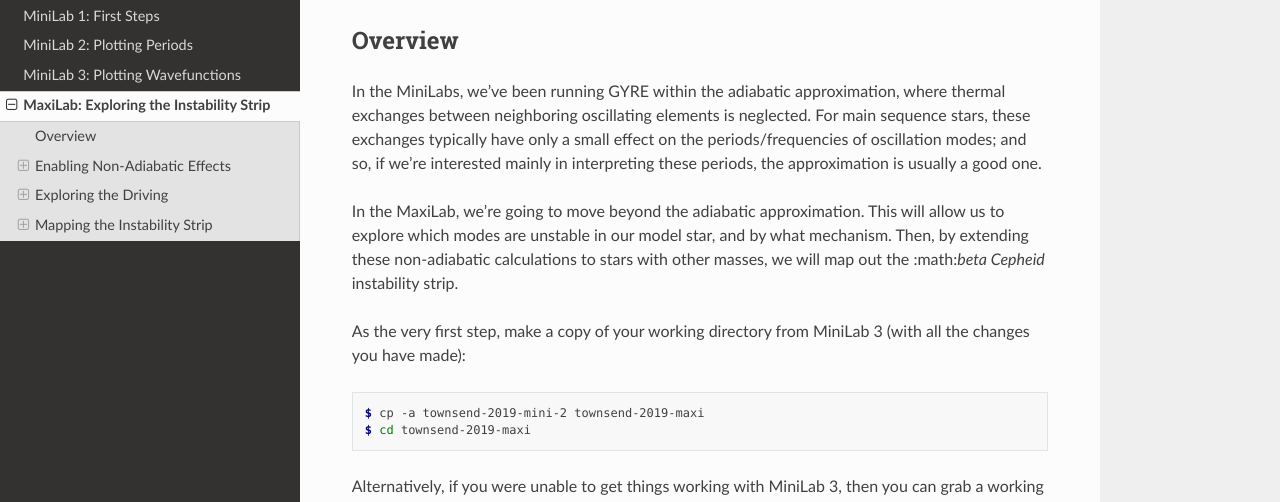
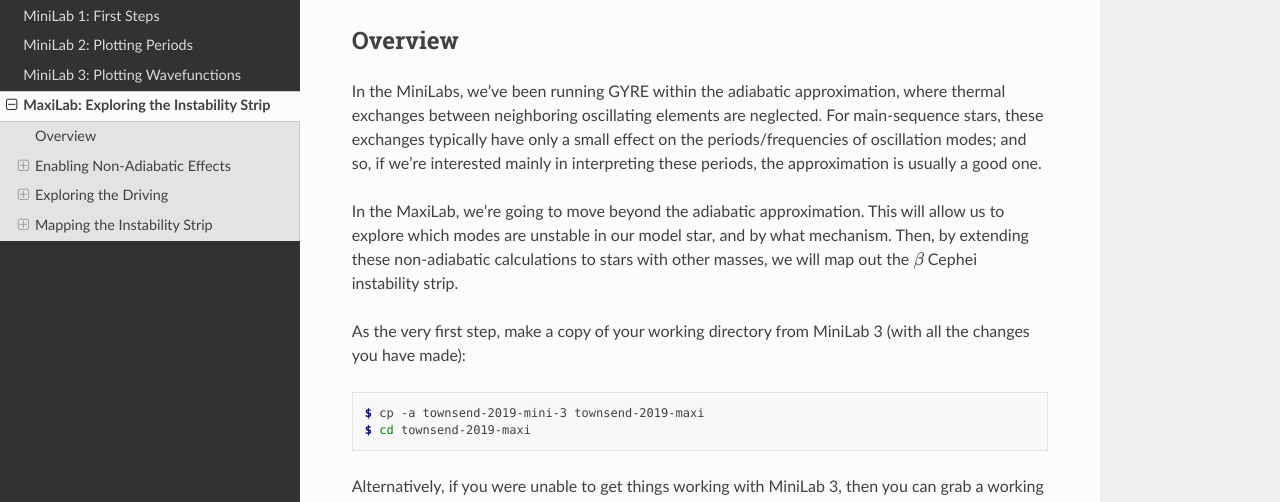
Before and after one commit to rhdtownsend/mesa-summer-school-2019, a Sphinx documentation site: the page built from source/maxilab.rst, in a window 1280 px wide and 900 px high. Shown: the part 136-638 px from the top of the window. Built offline with Sphinx 7.4.7 and the Read the Docs theme 2.0.0, drawn with Linux system fonts in a browser that asks for light colours; some of the changed text lies outside the part shown.

Commit message:
Fixed typos

```diff
--- a/source/maxilab.rst
+++ b/source/maxilab.rst
@@ -9,7 +9,7 @@ Overview
 
 In the MiniLabs, we've been running GYRE within the adiabatic
 approximation, where thermal exchanges between neighboring oscillating
-elements is neglected. For main sequence stars, these exchanges
+elements are neglected. For main-sequence stars, these exchanges
 typically have only a small effect on the periods/frequencies of
 oscillation modes; and so, if we're interested mainly in interpreting
 these periods, the approximation is usually a good one.
@@ -18,14 +18,14 @@ In the MaxiLab, we're going to move beyond the adiabatic
 approximation. This will allow us to explore which modes are unstable
 in our model star, and by what mechanism. Then, by extending these
 non-adiabatic calculations to stars with other masses, we will map out
-the :\math:`\beta Cepheid` instability strip.
+the :math:`\beta` Cephei instability strip.
 
 As the very first step, make a copy of your
 working directory from MiniLab 3 (with all the changes you have made):
 
 .. code-block:: console
 
-   $ cp -a townsend-2019-mini-2 townsend-2019-maxi
+   $ cp -a townsend-2019-mini-3 townsend-2019-maxi
    $ cd townsend-2019-maxi
 
 Alternatively, if you were unable to get things working with MiniLab
@@ -157,12 +158,13 @@ damped, we study the differential work :math:`{\rm d}W/{\rm d}x`. The change
 
    W = \int_{0}^{1} \frac{{\rm d}W}{{\rm d}x} \, {\rm d} x,
 
-where :math:`x \equiv r/R` is the fractional radius. It can be shown
-that :math:`W \propto \sigma_{\rm I}`; it therefore follows that if
-:\math:`W > 0` then the mode is unstable. Clearly, regions of the star
-where :math:`{\rm d}W/{\rm d}x > 0` contribute toward driving the
-mode, while regions with :math:`{\rm d}W/{\rm d}x < 0` contribute
-toward damping.
+where :math:`x \equiv r/R` is the fractional radius.
+
+It can be shown that :math:`W \propto \sigma_{\rm I}`; it therefore
+follows that if :math:`W > 0` then the mode is unstable. Clearly,
+regions of the star where :math:`{\rm d}W/{\rm d}x > 0` contribute
+toward driving the mode, while regions with :math:`{\rm d}W/{\rm d}x <
+0` contribute toward damping.
 
 .. admonition:: Exercise
 
@@ -200,8 +202,8 @@ Repeat the ZAMS-to-TAMS run, and think about the following questions:
 
 - Where in the star is the driving strongest?
 
-- How does the driving region relate to the peak in the opacity data
-  around :math:`\log T \approx 5.2` (the 'iron bump')?
+- How does this driving region relate to the peak in the opacity data
+  around :math:`\log T \approx 5.3` (the 'iron bump')?
 
 - Where in the star does damping occur?
 
```
Also changed, not shown: other parts of source/maxilab.rst (+6 -5 lines).
